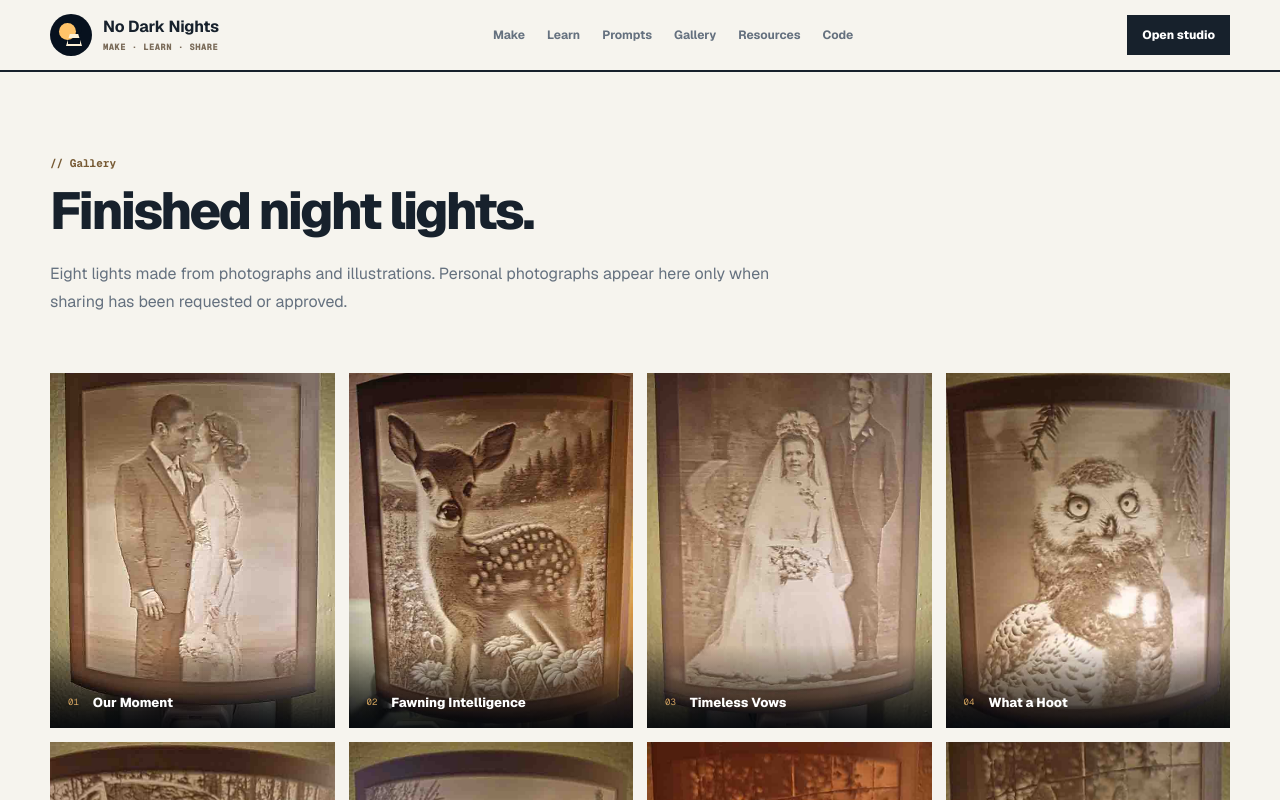
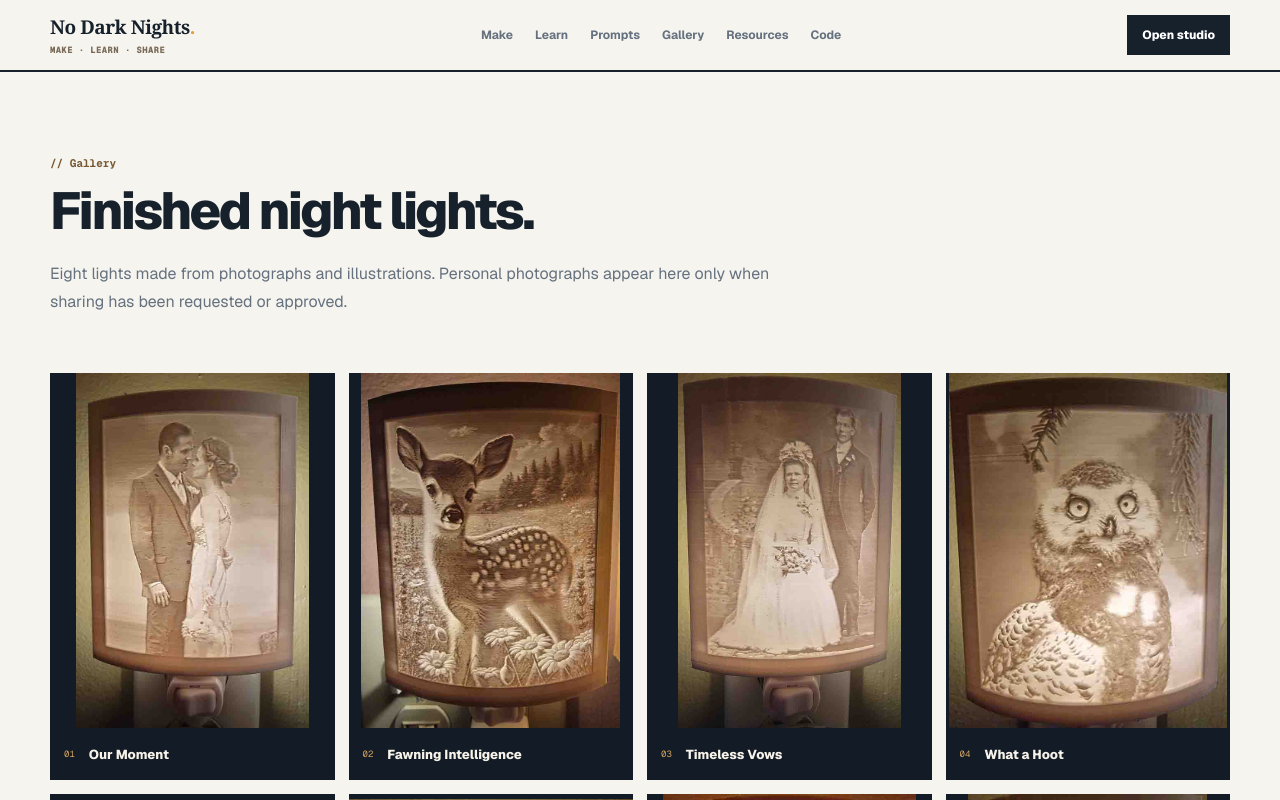
Before and after one commit to prichardsondev/no-dark-nights, a Next.js app: page /gallery in a window 1280 px wide. Shown: the top 800 px of the page. Built offline with nearby package versions, Linux system fonts and the light colour scheme.

Commit message:
Keep gallery lights fully framed

```diff
--- a/app/LithophaneStudio.tsx
+++ b/app/LithophaneStudio.tsx
@@ -832,12 +832,10 @@ export function LithophaneStudio() {
     <main className="studio-shell">
       <header className="topbar">
         <Link className="brand" href="/" aria-label="No Dark Nights home">
-          <span className="brand-mark" aria-hidden="true">
-            <span className="brand-moon" />
-            <span className="brand-lamp" />
-          </span>
           <span>
-            <strong>No Dark Nights</strong>
+            <strong>
+              No Dark Nights<span className="brand-dot">.</span>
+            </strong>
             <small>Night-light studio</small>
           </span>
         </Link>
--- a/app/SiteChrome.tsx
+++ b/app/SiteChrome.tsx
@@ -5,12 +5,10 @@ export function SiteHeader() {
   return (
     <header className="ndn-header">
       <Link className="ndn-brand" href="/" aria-label="No Dark Nights home">
-        <span className="brand-mark" aria-hidden="true">
-          <span className="brand-moon" />
-          <span className="brand-lamp" />
-        </span>
         <span>
-          <strong>No Dark Nights</strong>
+          <strong>
+            No Dark Nights<span className="brand-dot">.</span>
+          </strong>
           <small>Make · learn · share</small>
         </span>
       </Link>
--- a/app/gallery/page.tsx
+++ b/app/gallery/page.tsx
@@ -20,8 +20,10 @@ export default function GalleryPage() {
         <div className="gallery-grid">
           {galleryItems.map((item, index) => (
             <figure key={item.src}>
-              {/* eslint-disable-next-line @next/next/no-img-element */}
-              <img src={item.src} alt={item.alt} />
+              <div className="gallery-image-frame">
+                {/* eslint-disable-next-line @next/next/no-img-element */}
+                <img src={item.src} alt={item.alt} />
+              </div>
               <figcaption>
                 <span>{String(index + 1).padStart(2, "0")}</span>
                 <strong>{item.title}</strong>
--- a/app/globals.css
+++ b/app/globals.css
@@ -78,46 +78,12 @@ summary:focus-visible {
 
 .brand {
   display: inline-flex;
-  gap: 12px;
   align-items: center;
   width: max-content;
   color: var(--ink);
   text-decoration: none;
 }
 
-.brand-mark {
-  position: relative;
-  display: grid;
-  width: 48px;
-  height: 48px;
-  place-items: center;
-  overflow: hidden;
-  border-radius: 50%;
-  background: var(--night);
-}
-
-.brand-moon {
-  position: absolute;
-  top: 9px;
-  left: 9px;
-  width: 17px;
-  height: 17px;
-  border-radius: 50%;
-  background: var(--amber-bright);
-  box-shadow: 5px -3px 0 1px var(--night);
-}
-
-.brand-lamp {
-  position: absolute;
-  right: 10px;
-  bottom: 10px;
-  width: 16px;
-  height: 12px;
-  border: 2px solid #fff2d7;
-  border-top-width: 4px;
-  clip-path: polygon(24% 0, 76% 0, 100% 100%, 0 100%);
-}
-
 .brand strong,
 .brand small {
   display: block;
@@ -125,8 +91,8 @@ summary:focus-visible {
 
 .brand strong {
   font-family: Georgia, "Times New Roman", serif;
-  font-size: 17px;
-  letter-spacing: 0.03em;
+  font-size: 19px;
+  letter-spacing: -0.015em;
 }
 
 .brand small {
@@ -901,13 +867,8 @@ input[type="range"]:disabled {
     padding: 10px 18px;
   }
 
-  .brand-mark {
-    width: 42px;
-    height: 42px;
-  }
-
   .brand strong {
-    font-size: 15px;
+    font-size: 17px;
   }
 
   .shop-link {
@@ -1062,7 +1023,6 @@ input[type="range"]:disabled {
 
 .ndn-brand {
   display: inline-flex;
-  gap: 11px;
   align-items: center;
   color: var(--ink);
   text-decoration: none;
@@ -1074,8 +1034,13 @@ input[type="range"]:disabled {
 }
 
 .ndn-brand strong {
-  font-size: 16px;
-  letter-spacing: -0.01em;
+  font-family: Georgia, "Times New Roman", serif;
+  font-size: 19px;
+  letter-spacing: -0.025em;
+}
+
+.brand-dot {
+  color: var(--amber);
 }
 
 .ndn-brand small {
@@ -1086,11 +1051,6 @@ input[type="range"]:disabled {
   font-family: var(--font-geist-mono), monospace;
   letter-spacing: 0.04em;
   text-transform: uppercase;
-}
-
-.ndn-header .brand-mark {
-  width: 42px;
-  height: 42px;
 }
 
 .ndn-nav {
@@ -1289,23 +1249,29 @@ input[type="range"]:disabled {
   background: transparent;
 }
 
-.home-gallery img,
-.gallery-grid img {
+.gallery-image-frame {
+  position: relative;
+  display: grid;
+  width: 100%;
+  aspect-ratio: 4 / 5;
+  place-items: center;
+  overflow: hidden;
+  background: #131c26;
+}
+
+.gallery-image-frame img {
+  position: absolute;
+  inset: 0;
   display: block;
   width: 100%;
   height: 100%;
-  object-fit: cover;
-  transition: transform 300ms ease;
-}
-
-.home-gallery img {
-  height: auto;
-  aspect-ratio: 4 / 5;
+  object-fit: contain;
+  transition: opacity 220ms ease;
 }
 
 .home-gallery figure:hover img,
 .gallery-grid figure:hover img {
-  transform: scale(1.018);
+  opacity: 0.94;
 }
 
 .home-gallery figcaption {
@@ -1713,21 +1679,14 @@ input[type="range"]:disabled {
   gap: 14px;
 }
 
-.gallery-grid figure {
-  aspect-ratio: 4 / 5;
-}
-
 .gallery-grid figcaption {
-  position: absolute;
-  right: 0;
-  bottom: 0;
-  left: 0;
   display: flex;
   gap: 14px;
   align-items: center;
-  padding: 48px 18px 16px;
-  background: linear-gradient(transparent, rgba(2, 7, 12, 0.88));
-  color: white;
+  min-height: 52px;
+  padding: 12px 14px;
+  background: #131c26;
+  color: #f7f3ea;
 }
 
 .gallery-grid figcaption span {
--- a/app/page.tsx
+++ b/app/page.tsx
@@ -62,8 +62,10 @@ export default function Home() {
           <div className="home-gallery site-width">
             {galleryItems.slice(0, 4).map((item) => (
               <figure key={item.src}>
-                {/* eslint-disable-next-line @next/next/no-img-element */}
-                <img src={item.src} alt={item.alt} />
+                <div className="gallery-image-frame">
+                  {/* eslint-disable-next-line @next/next/no-img-element */}
+                  <img src={item.src} alt={item.alt} />
+                </div>
                 <figcaption>{item.title}</figcaption>
               </figure>
             ))}
```
Also changed, not shown: 1 other file (tests, documents, lock files or other folders).
